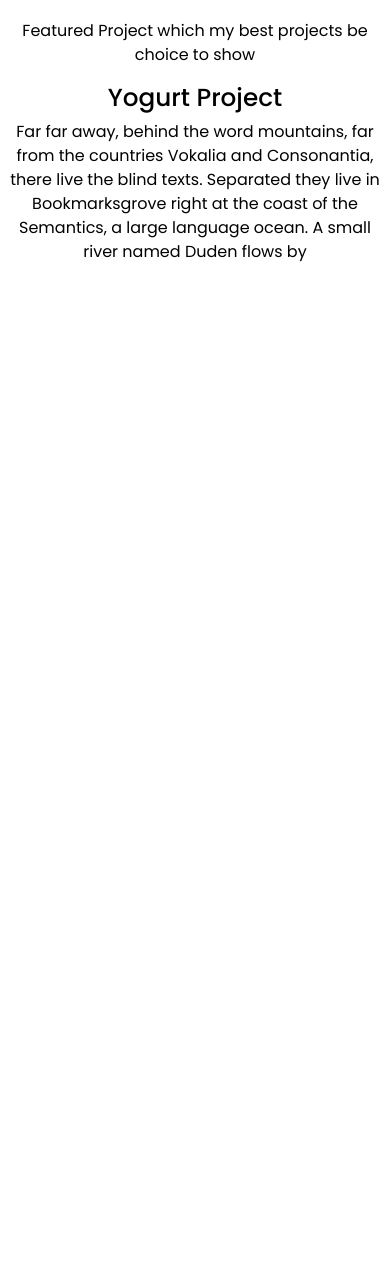
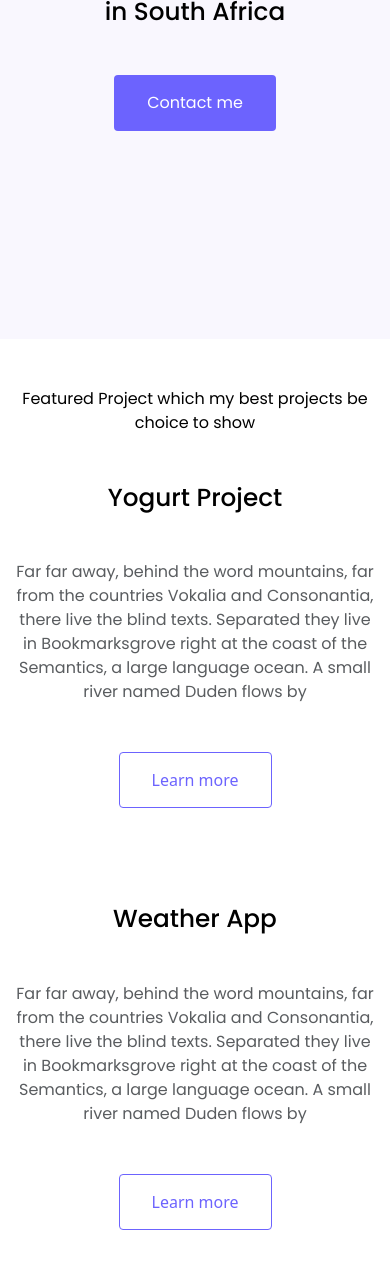
Before and after one commit to tcpilane/Portfolio-Project1, a plain HTML site: page index.html in a window 390 px wide. Shown: the part 322-1604 px from the top of the page. Before the commit the page ends 844 px from the top, so only its background shows below. Drawn offline with nearby package versions, Linux system fonts and the light colour scheme; a web font is replaced by a local one.

Commit message:
Added different project sections in html

```diff
--- a/index.html
+++ b/index.html
@@ -21,10 +21,51 @@
         <a href="#" class="btn btn-branding">Contact me</a>
     </div>
     </div>
-    <div class="Yogurt section">
-    <p>Featured Project which my best projects be choice to show</p>
-    <h2>Yogurt Project</h2>
-    <p>Far far away, behind the word mountains, far from the countries Vokalia and Consonantia, there live the blind texts. Separated they live in Bookmarksgrove right at the coast of the Semantics, a large language ocean. A small river named Duden flows by</p>
+    <p class="mb-5 mt-5">Featured Project which my best projects be choice to show</p>
+
+    <div class="container">
+        <div class="row mb-5">
+    <div class="col d-none d-lg-block">
+        <img src="src/yogurt.png" alt="Yogurt image" class="img-fluid">
+        </div>
+        <div class="col">
+            <div class="project description">
+    <h2 class="mb-5">Yogurt Project</h2>
+    <p class="mb-5 text-muted">Far far away, behind the word mountains, far from the countries Vokalia and Consonantia, there live the blind texts. Separated they live in Bookmarksgrove right at the coast of the Semantics, a large language ocean. A small river named Duden flows by</p>
+    <div class="d-flex justify-content-center mb-5">
+        <a href="#" class="btn btn-body">Learn more</a>
+        </div>
+        </div>
+    </div>
+    </div>
+   <div class="row mb-5">
+        <div class="col">
+            <div class="project description">
+    <h2 class="mb-5">Weather App</h2>
+    <p class="mb-5 text-muted">Far far away, behind the word mountains, far from the countries Vokalia and Consonantia, there live the blind texts. Separated they live in Bookmarksgrove right at the coast of the Semantics, a large language ocean. A small river named Duden flows by</p>
+    <div class="d-flex justify-content-center mb-5">
+        <a href="#" class="btn btn-body">Learn more</a>
+        </div>
+        </div>
+        </div>
+        <div class="col d-none d-lg-block">
+        <img src="src/weather.png" alt="Weather app image" class="img-fluid">
+        </div>
+    </div>
+         <div class="row mb-5">
+    <div class="col d-none d-lg-block">
+        <img src="src/dictionary.png" alt="Dictionary image" class="img-fluid">
+        </div>
+        <div class="col">
+            <div class="project description">
+    <h2 class="mb-5">Dictionary App</h2>
+    <p class="mb-5 text-muted">Far far away, behind the word mountains, far from the countries Vokalia and Consonantia, there live the blind texts. Separated they live in Bookmarksgrove right at the coast of the Semantics, a large language ocean. A small river named Duden flows by</p>
+    <div class="d-flex justify-content-center mb-5">
+        <a href="#" class="btn btn-body">Learn more</a>
+        </div>
+        </div>
+    </div>
+    </div>
     </div>
 
 </body>
--- a/styles.css
+++ b/styles.css
@@ -35,6 +35,7 @@ h1 {
     background-color: #F9F7FE;
     justify-content: center;
     align-items: center;
+    padding: 160px 20px;
 }
 
 .btn-branding {
@@ -44,5 +45,12 @@ h1 {
     text-decoration: none; /* Remove underline */
     border-radius: 4px;
     font-family: var(--secondary-font);
+}
 
+.btn-body {
+  color: var(--button-color);
+  padding: 15px 32px;
+  border: 1px solid var(--button-color);
+  background-color: white;
+  border-radius: 4px;
 }
```
Also changed, not shown: src/dictonary.png (added), src/weather.png (added), src/yogurt.png (added), 1 other file.
